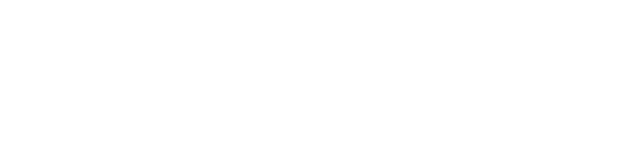
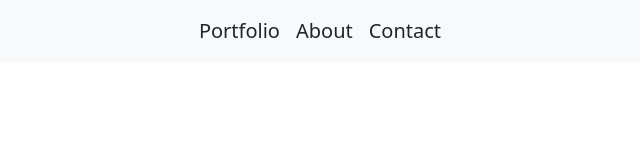
Before and after one commit to John-Kibirige/bootstrap-pair-programming, a website: page index.html in a window 1280 px wide. Shown: the whole page, without its empty margins (320-960 px from the left). Drawn offline with nearby package versions, Linux system fonts and the light colour scheme.

Commit message:
add header

```diff
--- a/index.html
+++ b/index.html
@@ -18,6 +18,15 @@
     />
   </head>
   <body>
+    <div class="container-fluid">
+      <nav class="navbar navbar-expand-md bg-light d-flex justify-content-center">
+        <ul class="navbar-nav">
+          <li class="nav-item m-2"><a href="" class="link-dark text-decoration-none text-lg fs-5">Portfolio</a></li>
+          <li class="nav-item m-2"><a href="" class="link-dark text-decoration-none fs-5">About</a></li>
+          <li class="nav-item m-2"><a href="" class="link-dark text-decoration-none fs-5">Contact</a></li>
+        </ul>
+      </nav>
+    </div>
     <!-- Javascript CDN -->
     <script
       src="https://cdn.jsdelivr.net/npm/bootstrap@5.0.2/dist/js/bootstrap.bundle.min.js"
```
